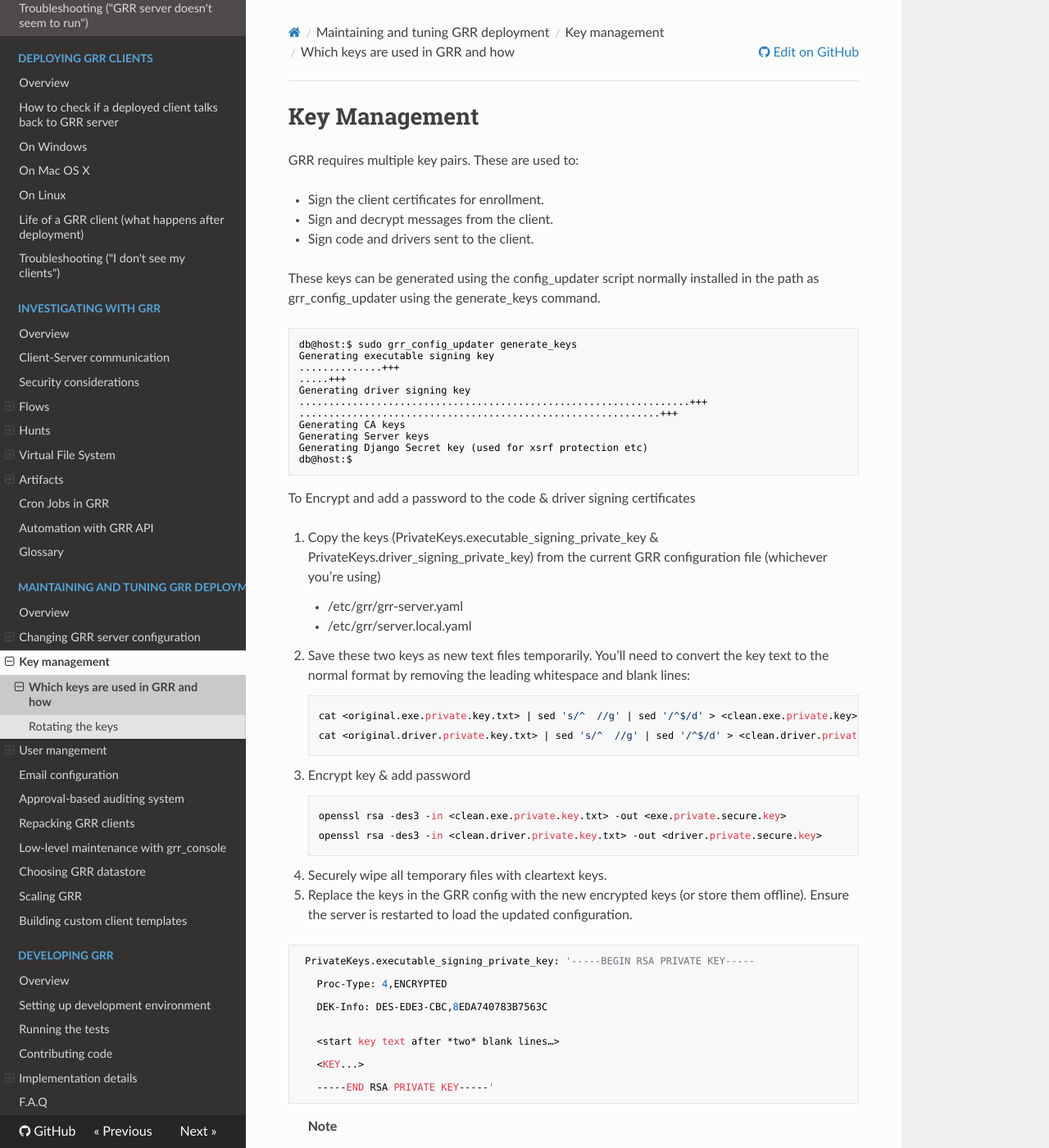
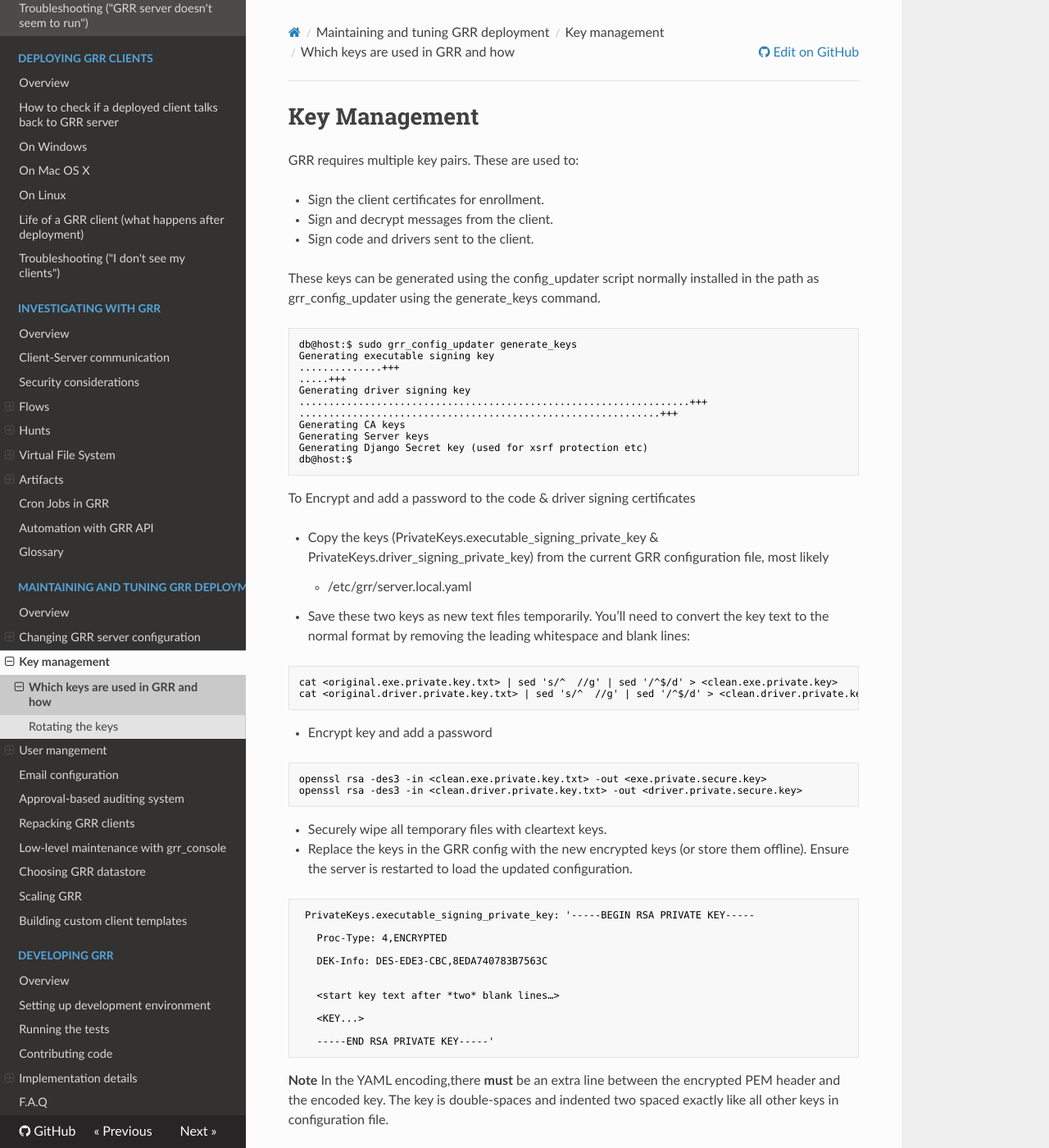
Before and after one commit to google/grr-doc, an MkDocs documentation site: the page built from docs/maintaining-and-tuning/key-management/which-keys-and-how.md, in a window 1280 px wide and 1400 px high. Shown: the whole window at 82% size. Built offline with MkDocs 1.6.1, drawn with Linux system fonts in a browser that asks for light colours; nearby versions of some CDN libraries; old or Windows-style settings are respelled for this version of MkDocs.

Commit message:
Some changes to the crypto docs.

````diff
--- a/docs/maintaining-and-tuning/key-management/which-keys-and-how.md
+++ b/docs/maintaining-and-tuning/key-management/which-keys-and-how.md
@@ -28,38 +28,36 @@
 
 To Encrypt and add a password to the code & driver signing certificates
 
-1.  Copy the keys (PrivateKeys.executable\_signing\_private\_key &
-    PrivateKeys.driver\_signing\_private\_key) from the current GRR
-    configuration file (whichever you’re using)
-
-      - /etc/grr/grr-server.yaml
+- Copy the keys (PrivateKeys.executable\_signing\_private\_key &
+  PrivateKeys.driver\_signing\_private\_key) from the current GRR
+  configuration file, most likely
 
       - /etc/grr/server.local.yaml
 
-2.  Save these two keys as new text files temporarily. You’ll need to
-    convert the key text to the normal format by removing the leading
-    whitespace and blank
-        lines:
 
-        cat <original.exe.private.key.txt> | sed 's/^  //g' | sed '/^$/d' > <clean.exe.private.key>
-        cat <original.driver.private.key.txt> | sed 's/^  //g' | sed '/^$/d' > <clean.driver.private.key>
+- Save these two keys as new text files temporarily. You’ll need to
+  convert the key text to the normal format by removing the leading
+  whitespace and blank lines:
 
-3.  Encrypt key & add
-        password
+```docker
+cat <original.exe.private.key.txt> | sed 's/^  //g' | sed '/^$/d' > <clean.exe.private.key>
+cat <original.driver.private.key.txt> | sed 's/^  //g' | sed '/^$/d' > <clean.driver.private.key>
+```
 
-        openssl rsa -des3 -in <clean.exe.private.key.txt> -out <exe.private.secure.key>
-        openssl rsa -des3 -in <clean.driver.private.key.txt> -out <driver.private.secure.key>
+- Encrypt key and add a password
 
-4.  Securely wipe all temporary files with cleartext keys.
+```docker
+openssl rsa -des3 -in <clean.exe.private.key.txt> -out <exe.private.secure.key>
+openssl rsa -des3 -in <clean.driver.private.key.txt> -out <driver.private.secure.key>
+```
 
-5.  Replace the keys in the GRR config with the new encrypted keys (or
-    store them offline). Ensure the server is restarted to load the
-    updated
-configuration.
+- Securely wipe all temporary files with cleartext keys.
 
-<!-- end list -->
+- Replace the keys in the GRR config with the new encrypted keys (or
+  store them offline). Ensure the server is restarted to load the
+  updated configuration.
 
-```
+```docker
  PrivateKeys.executable_signing_private_key: '-----BEGIN RSA PRIVATE KEY-----
 
    Proc-Type: 4,ENCRYPTED
@@ -74,14 +72,12 @@
    -----END RSA PRIVATE KEY-----'
 ```
 
-> **Note**
->
-> In the YAML encoding,there **must** be an extra line between the
-> encrypted PEM header and the encoded key. The key is double-spaces and
-> indented two spaced exactly like all other keys in configuration file.
+**Note** In the YAML encoding,there **must** be an extra line between the encrypted PEM header and the encoded key. The key is double-spaces and indented two spaced exactly like all other keys in configuration file.
 
 Alternatively, you can also keep your new, protected keys in files on
 the server and load them in the configuration using the file filter like
 this:
 
+```docker
     PrivateKeys.executable_signing_private_key: %(<path_to_keyfile>|file)
+```
````
Also changed, not shown: docs/maintaining-and-tuning/key-management/rotating.md (+3 -4 lines).
